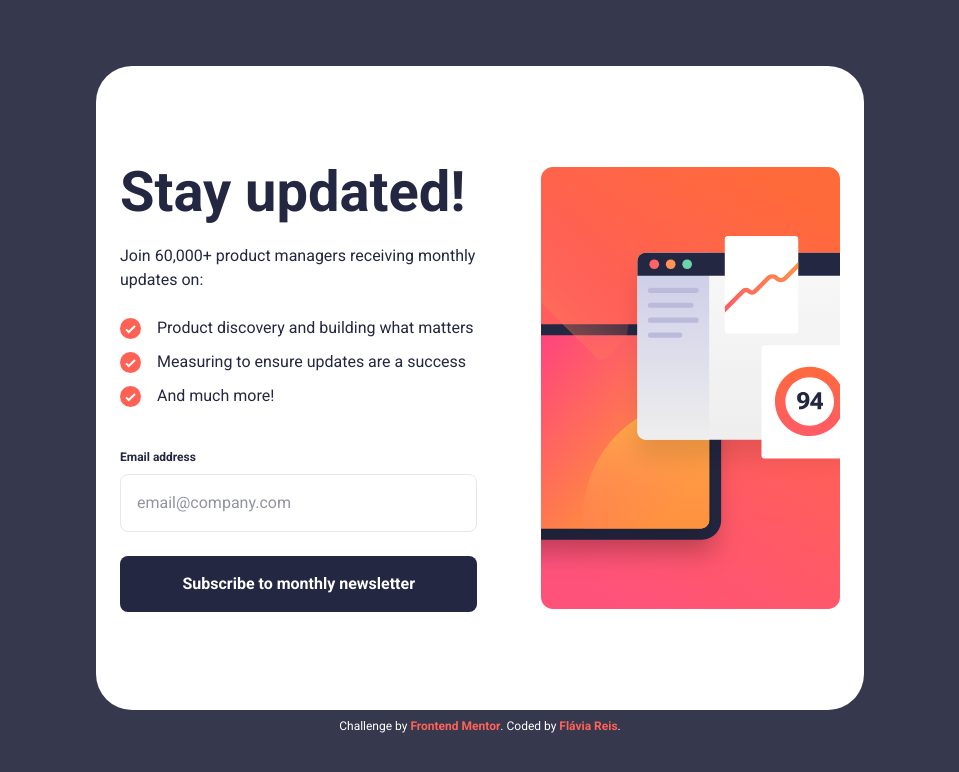
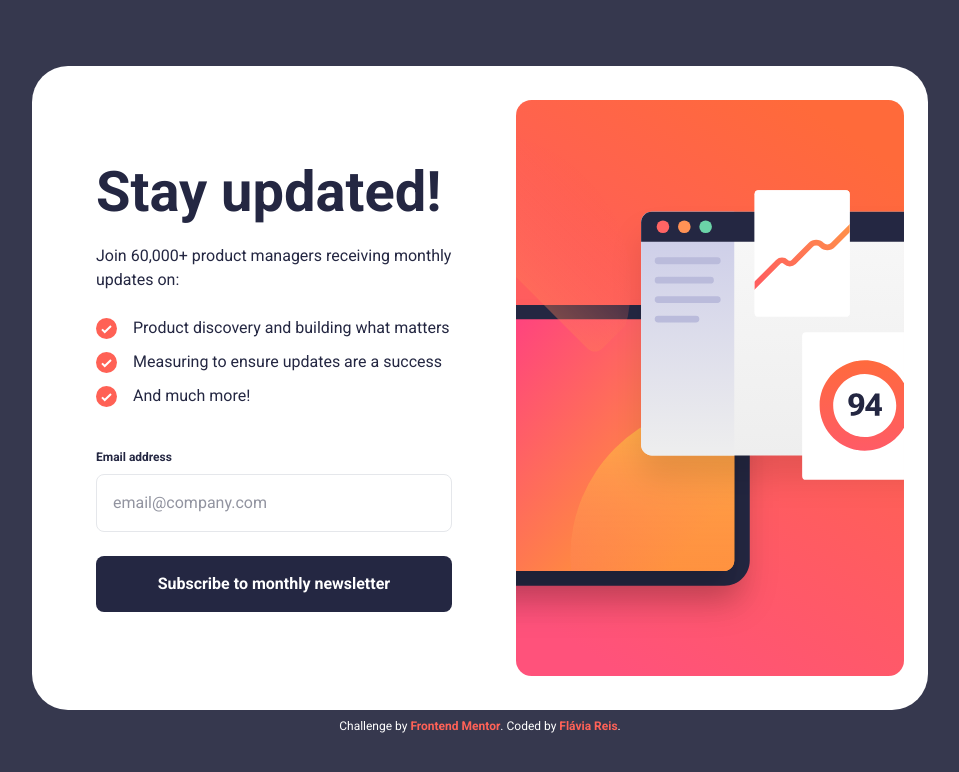
Before and after one commit to flaviare1s/newsletter-sign-up-with-success-message, a website: page src/index.html in a window 1280 px wide. Shown: the whole page, without its empty margins (160-1119 px from the left). Drawn offline with Linux system fonts and the light colour scheme.

Commit message:
I improved the styles

```diff
--- a/src/index.html
+++ b/src/index.html
@@ -19,13 +19,13 @@
 
   <!-- Sign-up form start -->
 
-  <section id="sec1" class="bg-white w-full md:w-[95%] lg:w-[60%] flex flex-col md:flex-row-reverse items-center justify-between p-0 md:rounded-[36px]">
-    <div class="w-full sm:w-[42%] md:pr-6">
+  <section id="sec1" class="bg-white w-full md:w-[95%] lg:w-[70%] flex flex-col md:flex-row-reverse items-center justify-between p-0 md:rounded-[36px]">
+    <div class="w-full sm:w-[46%] md:pr-6">
       <img class="md:hidden w-full" src="../assets/images/illustration-sign-up-mobile.svg" alt="Illustration Sign Up">
       <img class="hidden md:block h-full w-auto py-6 object-contain" src="../assets/images/illustration-sign-up-desktop.svg" alt="Illustration Sign Up">
     </div>
-    <div class="md:w-[58%] px-6 py-10 md:pl-6 md:pr-16 lg:py-[98px]">
-      <h1 class="text-dark_navy font-bold text-[40px] md:text-[56px] leading-[100%]">Stay updated!</h1>
+    <div class="md:w-[54%] px-6 py-10 md:px-16">
+      <h1 class="text-dark_navy font-bold text-[40px] md:text-[56px] leading-[100%] lg:mt-[58px]">Stay updated!</h1>
       <p class="text-dark_navy text-base leading-[150%] p h-full py-6">Join 60,000+ product managers receiving monthly updates on:</p>
       <div class="text-dark_navy text-base leading-[150%]">
         <div class="flex justify-start items-center gap-4 mb-2.5">
@@ -48,7 +48,7 @@
             <span class="text-tomato text-xs font-bold" id="error"></span>
           </div>
           <input class="border placeholder:text-grey p-4 rounded-lg mt-2 mb-6" type="email" name="email" id="email" placeholder="email@company.com" required>
-          <button class="bg-dark_slate_grey p-4 rounded-lg text-white font-bold text-base leading-[150%] hover:bg-gradient-to-b from-tomato to-rosa" id="btn" type="submit">Subscribe to monthly newsletter</button>
+          <button class="bg-dark_slate_grey p-4 rounded-lg text-white font-bold text-base leading-[150%] hover:bg-gradient-to-b from-tomato to-rosa lg:mb-[58px]" id="btn" type="submit">Subscribe to monthly newsletter</button>
         </form>
       </div>
     </div>
```
Also changed, not shown: src/output.css.
